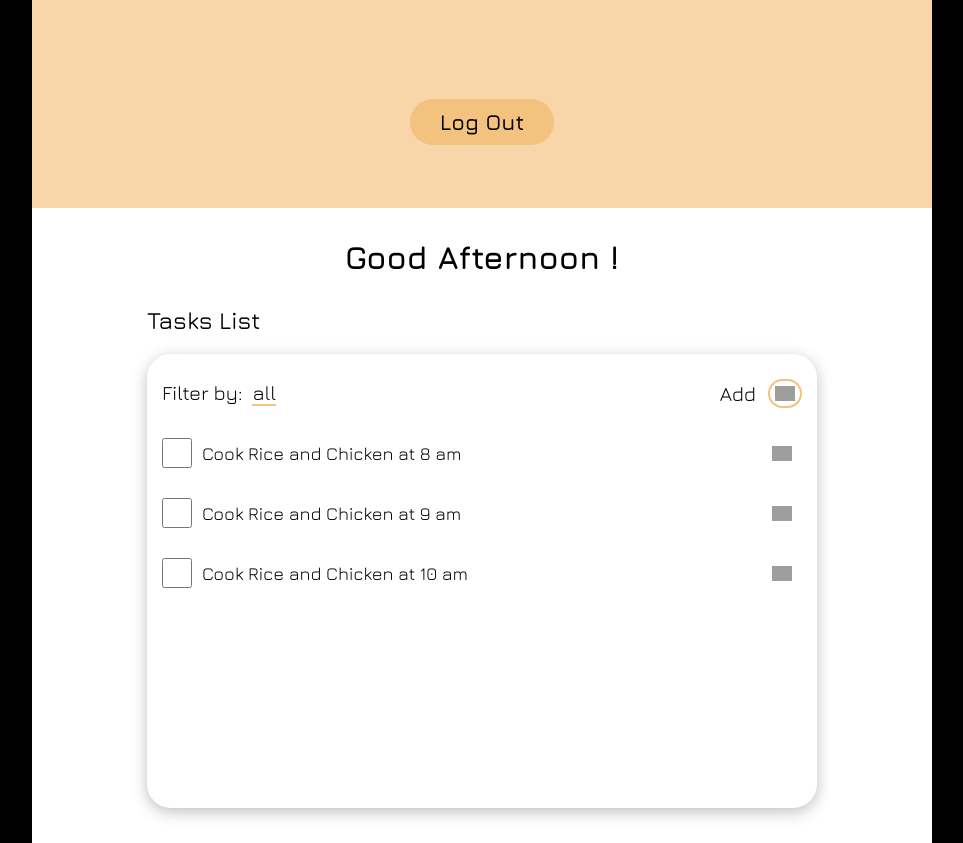
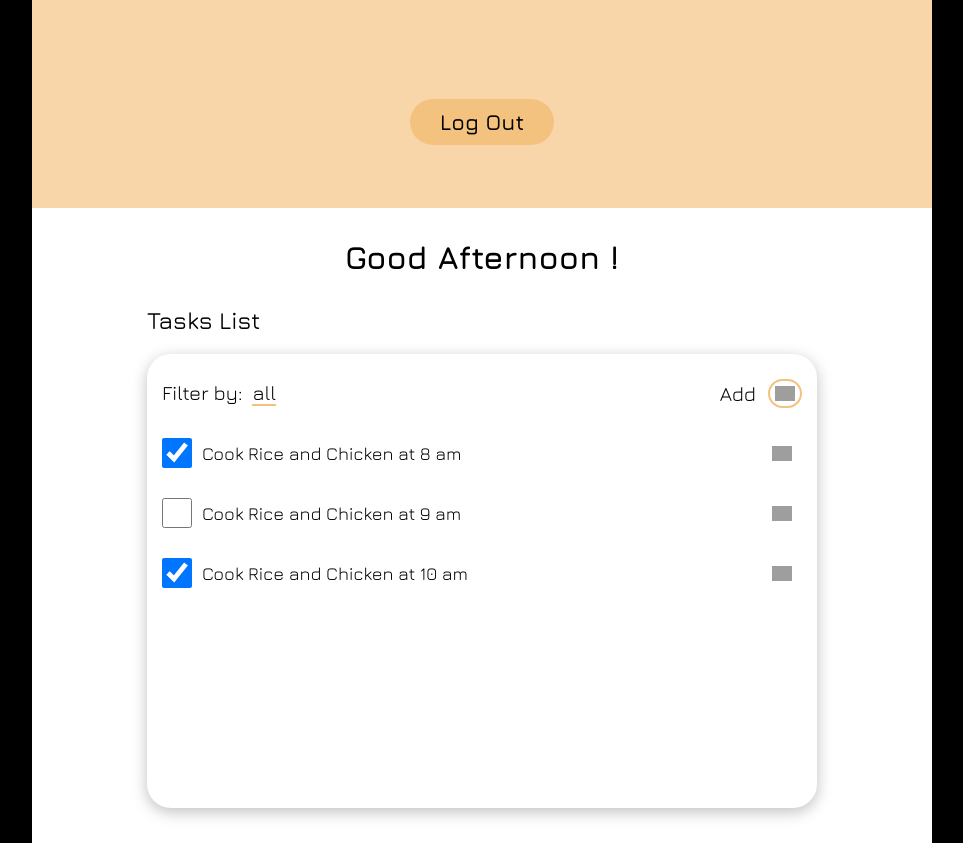
Before and after one commit to KirillKazakoff/mobxTodo, a React app: page /todos in a window 1280 px wide. Shown: the whole page, without its empty margins (158-1121 px from the left). Built offline with nearby package versions, Linux system fonts and the light colour scheme; grey boxes are pictures that could not be loaded.

Commit message:
trouble with json-server, need to refactor structure

```diff
--- a/db.json
+++ b/db.json
@@ -51,6 +51,32 @@
           "status": "done"
         }
       ]
+    },
+    {
+      "id": "username3@mail.com",
+      "personalData": {
+        "name": "username",
+        "mail": "username3@mail.com",
+        "password": "123",
+        "checkPassword": "123"
+      },
+      "todos": [
+        {
+          "desc": "Cook Rice and Chicken at 8 am",
+          "id": "1",
+          "isChecked": true
+        },
+        {
+          "desc": "Cook Rice and Chicken at 9 am",
+          "id": "2",
+          "isChecked": false
+        },
+        {
+          "desc": "Cook Rice and Chicken at 10 am",
+          "id": "3",
+          "isChecked": true
+        }
+      ]
     }
   ]
 }
--- a/src/app/api/api.ts
+++ b/src/app/api/api.ts
@@ -1,4 +1,4 @@
-import { UserT } from '../types/types';
+import { UserT, TodoT } from '../types/types';
 import { request } from './request';
 
 type FetchRegisterT = (user: UserT) => Promise<void>;
@@ -28,3 +28,13 @@ export const fetchDeleteTodo = async (idUser: string, idTodo: string) => {
         },
     });
 };
+
+export const fetchCheckTodo = async (idUser: string, todo: TodoT) => {
+    await request({
+        url: `${idUser}/todos/${todo.id}`,
+        settings: {
+            method: 'PUT',
+            body: JSON.stringify(todo),
+        },
+    });
+};
--- a/src/app/components/Routes/TodosRoute/TodosForm/Todos.tsx
+++ b/src/app/components/Routes/TodosRoute/TodosForm/Todos.tsx
@@ -1,12 +1,23 @@
 import React from 'react';
+import { observer } from 'mobx-react-lite';
 import { TodoT } from '../../../../types/types';
+import userStore from '../../../../stores/user/userStore';
 
 type Props = { data: TodoT[] };
-export default function Todos({ data }: Props) {
+
+const Todos = observer(({ data }: Props) => {
+    const onChange = (todo: TodoT) => () => {
+        userStore.checkTodo(todo);
+    };
     const todos = data.map((todo) => {
         return (
             <li className='todo' key={todo.id}>
-                <input className='todo__checkbox' type='checkbox' />
+                <input
+                    className='todo__checkbox'
+                    type='checkbox'
+                    checked={todo.isChecked}
+                    onChange={onChange(todo)}
+                />
                 <span className='todo__desc'>{todo.desc}</span>
                 <button type='button' className='btn btn-remove'>
                     <img
@@ -19,4 +30,33 @@ export default function Todos({ data }: Props) {
         );
     });
     return <ul className='todos'>{todos}</ul>;
-}
+});
+export default Todos;
+// export default function Todos({ data }: Props) {
+//     const onChange = (todo: TodoT) => () => {
+//         // eslint-disable-next-line no-param-reassign
+//         todo.isChecked = !todo.isChecked;
+//         console.log(todo);
+//     };
+//     const todos = data.map((todo) => {
+//         return (
+//             <li className='todo' key={todo.id}>
+//                 <input
+//                     className='todo__checkbox'
+//                     type='checkbox'
+//                     checked={todo.isChecked}
+//                     onChange={onChange(todo)}
+//                 />
+//                 <span className='todo__desc'>{todo.desc}</span>
+//                 <button type='button' className='btn btn-remove'>
+//                     <img
+//                         src='./svg/remove.svg'
+//                         alt='remove-icon'
+//                         className='svg svg-remove svg--scale'
+//                     />
+//                 </button>
+//             </li>
+//         );
+//     });
+//     return <ul className='todos'>{todos}</ul>;
+// }
--- a/src/app/stores/user/filterStore.ts
+++ b/src/app/stores/user/filterStore.ts
@@ -16,7 +16,9 @@ class FilterStore {
     get todos() {
         const { todos } = userStore.user;
         if (this.status === 'all') return todos;
-        return todos.filter((todo) => todo.status === this.status);
+        const boolStatus = this.status === 'done';
+
+        return todos.filter((todo) => todo.isChecked === boolStatus);
     }
 }
 
--- a/src/app/stores/user/initUser.ts
+++ b/src/app/stores/user/initUser.ts
@@ -13,17 +13,17 @@ const initialUser: UserT = {
         {
             desc: 'Cook Rice and Chicken at 8 am',
             id: '1',
-            status: 'done',
+            isChecked: true,
         },
         {
             desc: 'Cook Rice and Chicken at 9 am',
             id: '2',
-            status: 'undone',
+            isChecked: false,
         },
         {
             desc: 'Cook Rice and Chicken at 10 am',
             id: '3',
-            status: 'done',
+            isChecked: true,
         },
     ],
 };
--- a/src/app/stores/user/userStore.ts
+++ b/src/app/stores/user/userStore.ts
@@ -1,8 +1,9 @@
+/* eslint-disable class-methods-use-this */
 import { makeAutoObservable } from 'mobx';
 import { saveToLocalStorage } from '../storeLoaderUtils';
 import { initUser } from './initUser';
-import { LoginT, PersonalDataT } from '../../types/types';
-import { fetchRegister, fetchLogin } from '../../api/api';
+import { LoginT, PersonalDataT, TodoT } from '../../types/types';
+import { fetchRegister, fetchLogin, fetchCheckTodo } from '../../api/api';
 
 class UserStore {
     user = initUser();
@@ -34,6 +35,12 @@ class UserStore {
         return true;
     }
 
+    async checkTodo(todo: TodoT) {
+        // eslint-disable-next-line no-param-reassign
+        todo.isChecked = !todo.isChecked;
+        await fetchCheckTodo(this.user.id, todo);
+    }
+
     get header() {
         const { name, mail } = this.user.personalData;
         return { name, mail };
--- a/src/app/types/types.ts
+++ b/src/app/types/types.ts
@@ -2,7 +2,7 @@
 export type TodoT = {
     id: string;
     desc: string;
-    status: 'done' | 'undone';
+    isChecked: boolean;
 };
 export type PersonalDataT = {
     name: string;
```
Also changed, not shown: src/app/api/getUrl.ts (added, +18 -0 lines).
